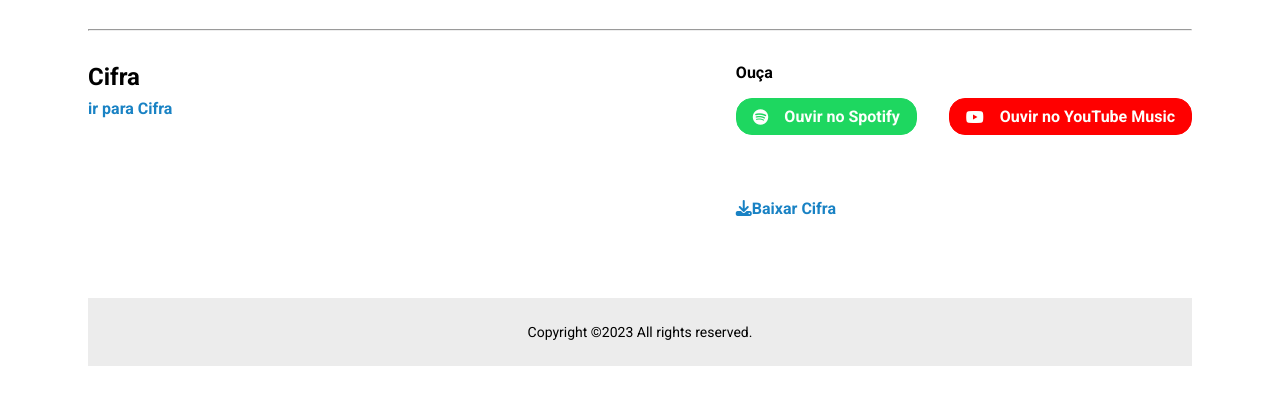
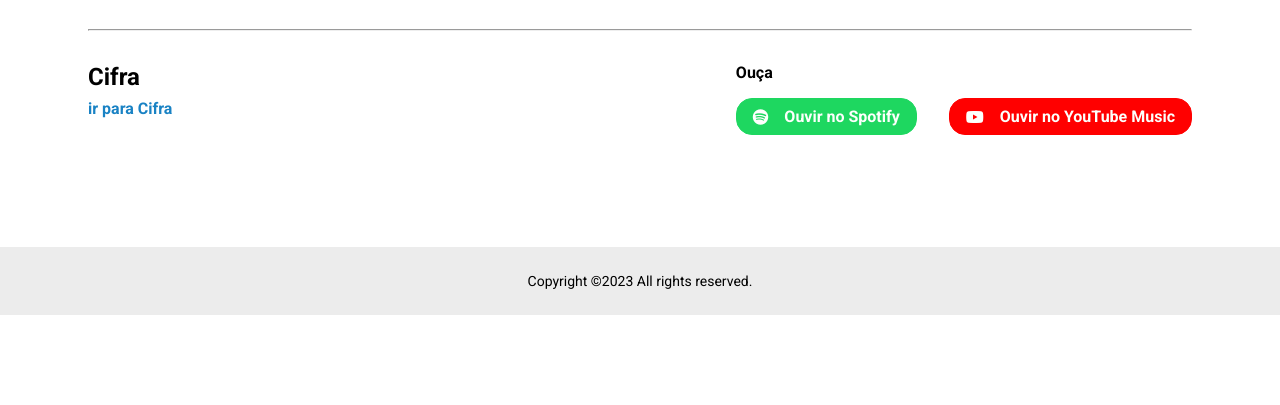
Before and after one commit to oricardos/praise_app, a Django app: template songs/templates/instrumental.html in a window 1280 px wide. Shown: the part 253-658 px from the top of the page. Run offline with Django 4.2, Linux system fonts and the light colour scheme; the template is opened without the code that fills it, so the values that code supplies are empty; some libraries are stand-ins or nearby versions.

Commit message:
ajustes front

```diff
--- a/praise_app/static/styles/instrumental.css
+++ b/praise_app/static/styles/instrumental.css
@@ -9,3 +9,14 @@
     flex-direction: column;
     gap: var(--gap2);
 }
+
+.praise__instrumental-download {
+    display: flex;
+    gap: var(--gap1);
+    align-items: center;
+    background-color: var(--primary);
+    color: var(--white);
+    padding: .5rem 1rem;
+    border-radius: 1rem;
+    width: fit-content; /* impede que o botão fica gigante por causa do display-flex do pai dele */
+}
--- a/songs/templates/instrumental.html
+++ b/songs/templates/instrumental.html
@@ -36,7 +36,7 @@
                 </div>
             </div>
 
-            <a href="" class="praise__instrumental-download"><i class="fas fa-download"></i>Baixar Cifra</a>
+            <!-- <a href="" class="praise__instrumental-download"><i class="fas fa-download"></i>Baixar Cifra</a> -->
 
             {% if song.acoustic_guitar %}
             <div class="praise__instrumental-ag">
@@ -132,7 +132,6 @@
         {%endif%}
         </div>
     </main>
-
-    {%include 'partials/_footer.html'%}
 </div>
+{%include 'partials/_footer.html'%}
 {%endblock%}
--- a/songs/templates/voice.html
+++ b/songs/templates/voice.html
@@ -38,7 +38,7 @@
                 </div>
             </div>
 
-            <a href="" class="praise__voice-download"><i class="fas fa-download"></i>Baixar Letra</a>
+            <!-- <a href="" class="praise__voice-download"><i class="fas fa-download"></i>Baixar Letra</a> -->
 
             {% if song.voices %}
             <div class="praise__voice-voices">
```
